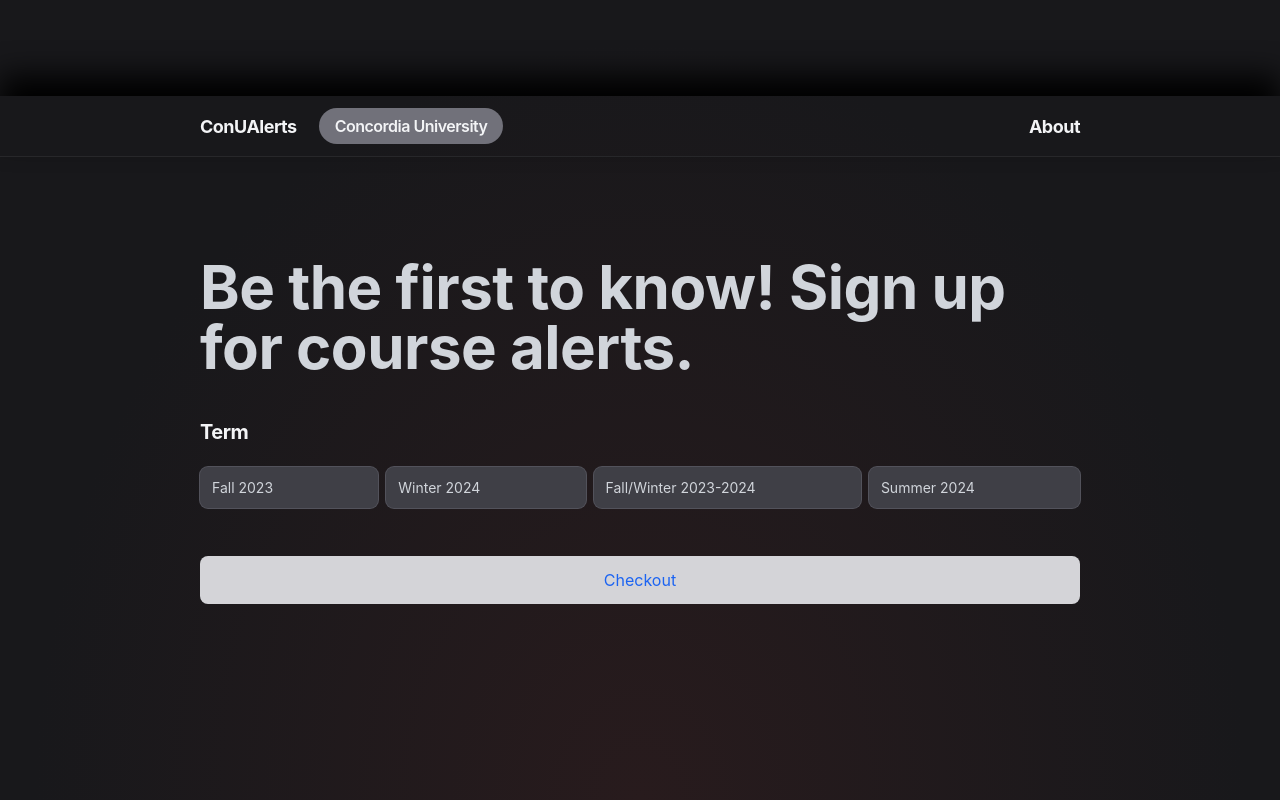
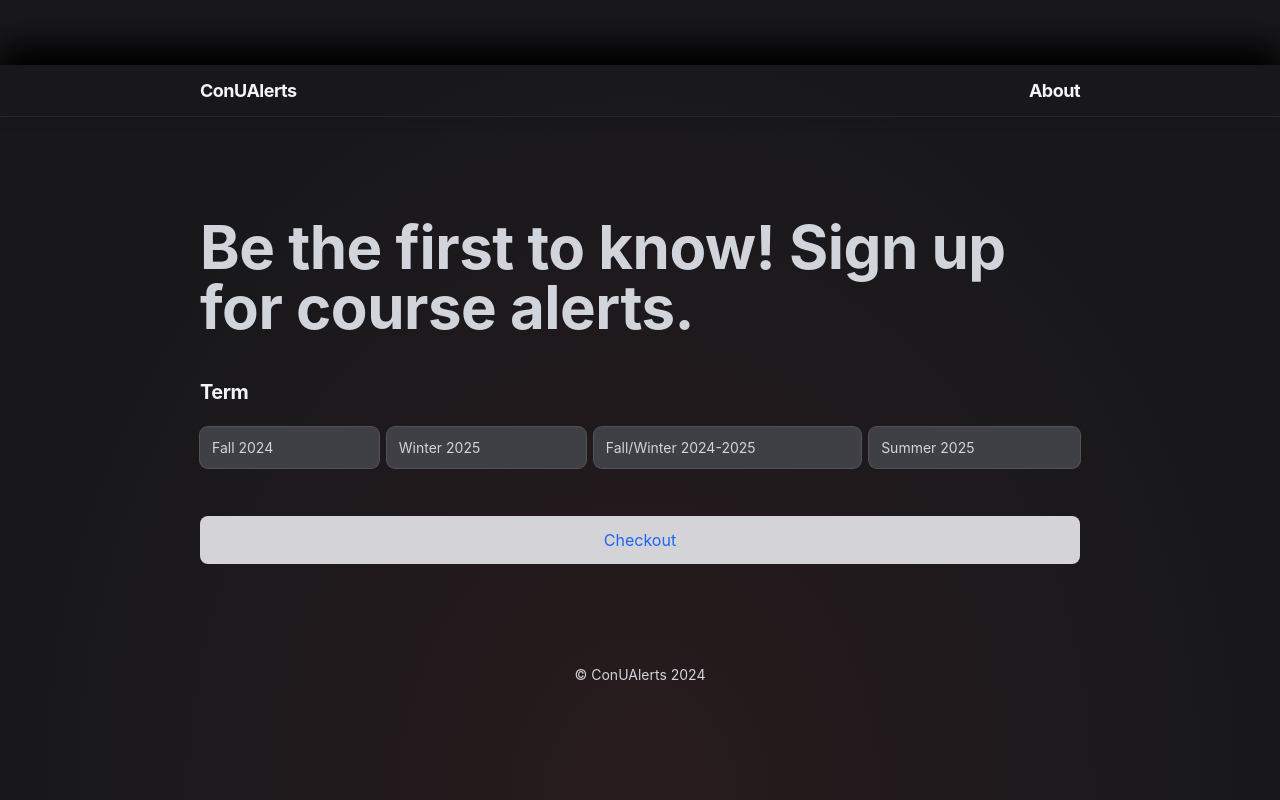
Before and after one commit to jateen67/open-course, a React (Vite) app in the folder OpenCourseSite/: page / in a window 1280 px wide. Built offline with nearby package versions, Linux system fonts and the light colour scheme.

Commit message:
about me page progress + cleanup

```diff
--- /dev/null
+++ b/OpenCourseSite/src/components/Footer/Footer.module.css
@@ -0,0 +1,4 @@
+.Footer {
+  text-align: center;
+  margin-bottom: 50px;
+}
--- /dev/null
+++ b/OpenCourseSite/src/components/Footer/Footer.tsx
@@ -0,0 +1,9 @@
+import FooterStyles from "./Footer.module.css";
+
+export const Footer = () => {
+  return (
+    <div className={FooterStyles.Footer}>
+      <p>&copy; ConUAlerts {new Date().getFullYear()}</p>
+    </div>
+  );
+};
--- /dev/null
+++ b/OpenCourseSite/src/components/Footer/index.ts
@@ -0,0 +1 @@
+export * from "./Footer";
--- a/OpenCourseSite/src/components/Nav/Nav.tsx
+++ b/OpenCourseSite/src/components/Nav/Nav.tsx
@@ -1,4 +1,3 @@
-import { SelectMenu } from "./SelectMenu";
 import NavStyles from "./Nav.module.css";
 import { Link } from "react-router-dom";
 
@@ -9,7 +8,6 @@ export const Nav = () => {
         <Link to="/" className={NavStyles.Text}>
           ConUAlerts
         </Link>
-        <SelectMenu />
       </div>
       <div>
         <Link to="/about" className={NavStyles.Text}>
--- a/OpenCourseSite/src/components/Nav/SelectMenu.module.css
+++ /dev/null
@@ -1,30 +0,0 @@
-.Container {
-    font-family: "Inter", sans-serif;
-    display: inline-flex;
-    align-items: center;
-    justify-content: center;
-    border-radius: 20px;
-    padding: 0 16px;
-    font-size: 16px;
-    line-height: 1;
-    height: 36px;
-    gap: 5px;
-    letter-spacing: -0.5px;
-    font-weight: 600;
-    background-color: var(--primary500);
-    color: var(--secondary100);
-    cursor: pointer;
-}
-
-.Text {
-    font-family: "Inter", sans-serif;
-    font-size: 16px;
-    line-height: 1;
-    color: var(--secondary100);
-    border-radius: 4px;
-    display: flex;
-    align-items: center;
-    position: relative;
-    user-: none;
-    cursor: pointer;
-}
--- a/OpenCourseSite/src/components/Nav/SelectMenu.tsx
+++ /dev/null
@@ -1,9 +0,0 @@
-import SelectStyles from "./SelectMenu.module.css";
-
-export const SelectMenu = () => {
-  return (
-    <div className={SelectStyles.Container}>
-      <p className={SelectStyles.Text}>Concordia University</p>
-    </div>
-  );
-}
--- a/OpenCourseSite/src/data/semesters.json
+++ b/OpenCourseSite/src/data/semesters.json
@@ -1,18 +1,18 @@
 [
     {
         "id": "2242",
-        "label": "Fall 2023"
+        "label": "Fall 2024"
     },
     {
         "id": "2244",
-        "label": "Winter 2024"
+        "label": "Winter 2025"
     },
     {
         "id": "2243",
-        "label": "Fall/Winter 2023-2024"
+        "label": "Fall/Winter 2024-2025"
     },
     {
         "id": "2245",
-        "label": "Summer 2024"
+        "label": "Summer 2025"
     }
 ]
--- a/OpenCourseSite/src/pages/AboutPage/index.tsx
+++ b/OpenCourseSite/src/pages/AboutPage/index.tsx
@@ -1,4 +1,5 @@
 import { Nav } from "../../components/Nav/Nav";
+import { Footer } from "components/Footer";
 import { useState, useEffect } from "react";
 import Colors, { applyTheme } from "../../styles/ColorSystem";
 import MainContentStyles from "../../components/MainContent/MainContent.module.css";
@@ -18,7 +19,9 @@ export const AboutPage: React.FC = () => {
         <p>
           We constantly grab information from VSB Concordia to detect if a
           course seat or waitlist position has opened. If it has, you receive a
-          text message.
+          text message. Your order then becomes disabled - you may renable it by
+          texting "ORDERS" to view the ID of the course, then "START &lt;course
+          ID&gt;" to reinstate the order.
         </p>
         <h3>
           I made an order for a course last semester, but that order has
@@ -31,12 +34,20 @@ export const AboutPage: React.FC = () => {
         </p>
         <h3>
           I received an alert that a course has opened, but there weren't any
-          when I checked. Why?
+          spots when I checked. Why?
         </h3>
         <p>
-          Someone sniped the spot before you could :( No worries, simply text
-          "ORDERS" to view the ID of the course, then "START &lt;course
-          number&gt;" to reinstate your order for that course!
+          Someone sniped the spot before you could :( No worries, simply
+          reinstate the order as described above!
+        </p>
+        <p>
+          It could also be because you are monitoring a section during time of
+          the semester where certain seats are reserved for certain majors (e.g
+          PSYC majors only). Because of this, you received a false positive
+          since it says that there's an available spot on VSB, and it's not
+          possible to account for this edge case. Once the reserved seats
+          timeline ends, you should be eligible for any open spots you receive
+          notifications for.
         </p>
         <h3>How can I contact you?</h3>
         <p>
@@ -48,6 +59,7 @@ export const AboutPage: React.FC = () => {
         <br></br>
         <p>Made with &#9829; by Rei Kong, Danny Mousa, Jatin Kalsi</p>
       </div>
+      <Footer />
     </>
   );
 };
--- a/OpenCourseSite/src/pages/LandingPage/index.tsx
+++ b/OpenCourseSite/src/pages/LandingPage/index.tsx
@@ -2,6 +2,7 @@ import { useEffect, useState } from "react";
 import { Nav } from "../../components/Nav/Nav";
 import Colors, { applyTheme } from "../../styles/ColorSystem";
 import { MainContent } from "../../components/MainContent/MainContent";
+import { Footer } from "components/Footer";
 
 export const LandingPage: React.FC = () => {
   const [currentTheme] = useState<keyof typeof Colors>("burgundy");
@@ -14,7 +15,7 @@ export const LandingPage: React.FC = () => {
     <>
       <Nav />
       <MainContent />
-      {/* <Test /> */}
+      <Footer />
     </>
   );
 };
```
Also changed, not shown: OpenCourseSite/src/components/MainContent/MainContent.module.css (+10 -6 lines), OpenCourseSite/src/components/Nav/Nav.module.css (indentation only).
